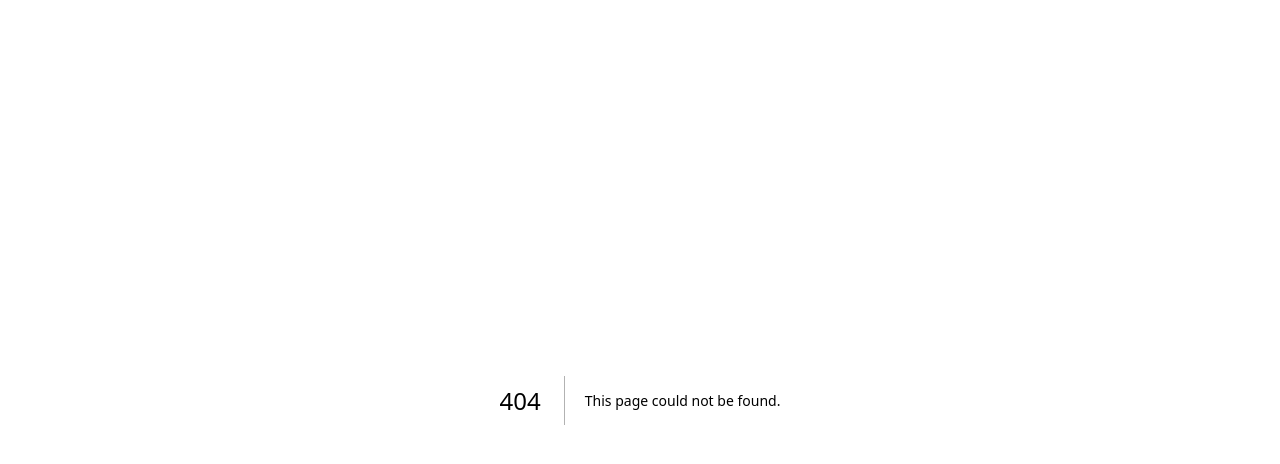
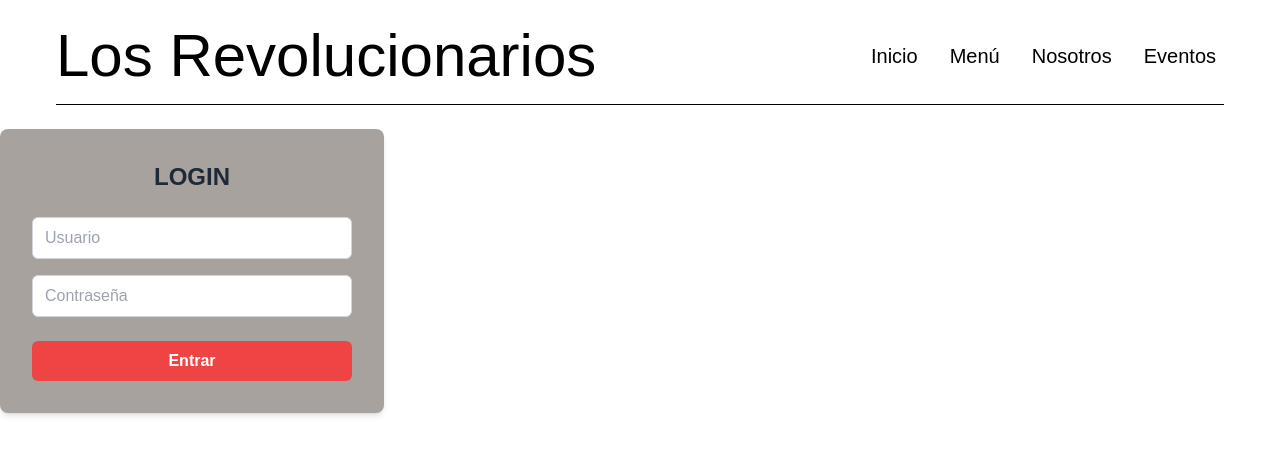
Before and after one commit to Pxnque/Revolucionarios, a Next.js app: page /adminlog in a window 1280 px wide. Before the commit this address had no page. Shown: the top 464 px of the page. Built offline with nearby package versions, Linux system fonts and the light colour scheme; a web font is replaced by a local one.

Commit message:
front login created

```diff
--- /dev/null
+++ b/src/app/adminlog/page.js
@@ -0,0 +1,30 @@
+import Navbar from "../components/navbar/Navbar"
+const page = () => {
+    return (
+
+      <div>
+          <Navbar/>
+        <div class="grid gap-4 grid-cols-3 grid-rows-3">
+            <div class="bg-stone-400 p-8 rounded-lg shadow-md w-96 ">
+            <h2 class="text-center text-2xl font-bold text-gray-800 mb-6">LOGIN</h2>
+            <form action="/login" method="post">
+                <div class="mb-4">
+                    <input type="text" id="username" name="username" placeholder="Usuario"
+                        class="w-full px-3 py-2 border border-gray-300 rounded-md focus:outline-none focus:ring focus:border-blue-300" required/>
+                </div>
+                <div class="mb-6">
+                    <input type="password" id="password" name="password" placeholder="Contraseña"
+                        class="w-full px-3 py-2 border border-gray-300 rounded-md focus:outline-none focus:ring focus:border-blue-300" required/>
+                </div>
+                <div>
+                    <button type="submit" class="w-full bg-red-500 hover:bg-red-600 text-white font-bold py-2 rounded-md transition duration-200">Entrar</button>
+                </div>
+            </form>
+            </div>
+        </div>
+      </div>
+
+    )
+  }
+
+  export default page
--- a/src/app/components/categorias/Categorias.js
+++ b/src/app/components/categorias/Categorias.js
@@ -68,12 +68,15 @@ export default async function DisplayCategorias() {
       const baseUrl = 'http://127.0.0.1:8090/api/files/categoria/';
       const imageUrl = imagen;
       return (
-          <Link href={`/categorias/${id}`}>
+          <Link href={`/menu/${id}`}>
+
               <div className="h-auto w-36 m-2 bg-black  rounded-md md:w-64">
 
                   <img src={baseUrl + id + '/' + imageUrl} alt="imagen" className="w-full rounded-t-md " />
                   <h2 className="text-lg text-center p-1 text-white md:text-2xl">{nombreCat}</h2>
+                  <p className='text-white'>{id}</p>
               </div>
           </Link>
+
       );
   }
--- a/src/app/components/categorias/[id]/page.js
+++ b/src/app/components/categorias/[id]/page.jsx
@@ -1,13 +1,14 @@
-async function getPlatillos(categoriaId) {
-
-    const url = `http://127.0.0.1:8090/api/collections/comida/records?filter=idCategoria=${categoriaId}&page=1&perPage=30`;
-    const res = await fetch(url, { next: {revalidate :10}, });
+async function getPlatillos(catID) {
+    const url = `http://127.0.0.1:8090/api/collections/comida/records?filter=idCategoria='${catID}'&page=1&perPage=30`;
+    const res = await fetch(url, { cache: 'no-store' });
     const data = await res.json();
-
+    console.log(data);
     return data?.items || [];
 
   }
-  export default async function DisplayPlatillos() {
+
+
+export default async function DisplayPlatillos() {
     const platillos = await getPlatillos();
 
     return (
--- /dev/null
+++ b/src/app/menu/[catID]/page.jsx
@@ -0,0 +1,11 @@
+import React from 'react'
+
+const page = () => {
+  return (
+    <div>
+        <p>catID</p>
+    </div>
+  )
+}
+
+export default page
```
Also changed, not shown: 1 other file (tests, documents, lock files or other folders).
